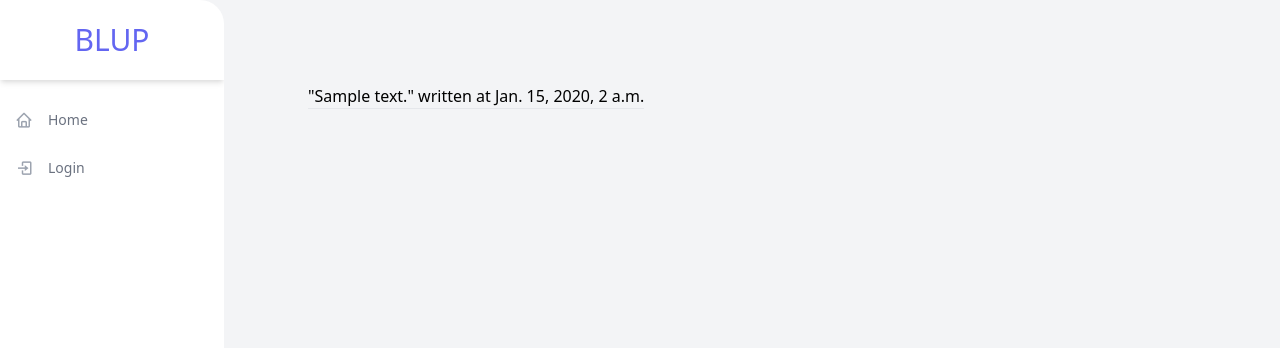
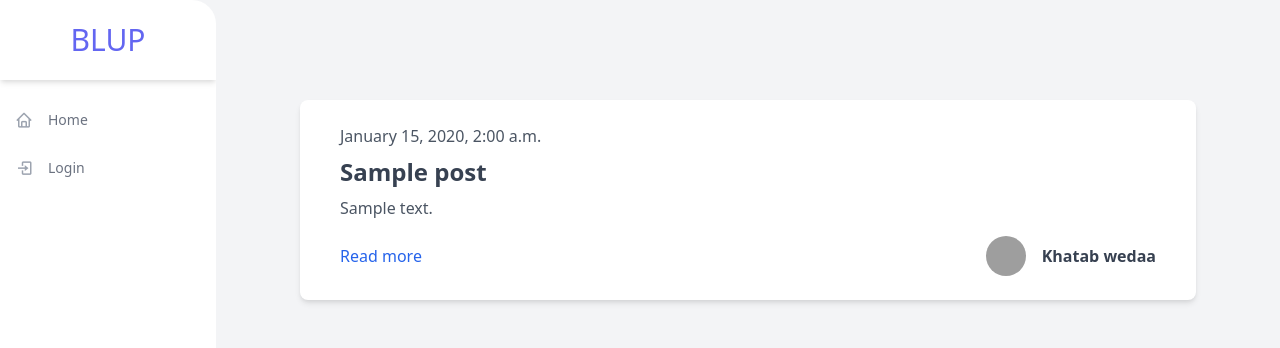
Before and after one commit to ArtemNovok/Blup-app-D, a Django app: page / in a window 1280 px wide. Shown: the top 348 px of the page. Run offline with Django 5.2, Linux system fonts and the light colour scheme; tables that the repository leaves empty hold one stand-in row (values such as "Sample post"); grey boxes are pictures that could not be loaded.

Commit message:
Changes in posts

```diff
--- a/feed/models.py
+++ b/feed/models.py
@@ -2,7 +2,8 @@
 
 # Create your models here.
 class Post (models.Model):
-    text = models.CharField(max_length=240)
+    title = models.CharField(max_length = 35, blank = False, null=False)
+    text = models.CharField(max_length=240, blank = False, null=False)
     date = models.DateTimeField(auto_now=True)
 
 
--- a/feed/templates/feed/homepage.html
+++ b/feed/templates/feed/homepage.html
@@ -1,10 +1,35 @@
-{%extends "base.html"%}
-{% block title%}Home page{%endblock%}
+{%extends "base.html"%} {% block title%}Home page{%endblock%} {%block body%}
+{%for post in posts%}
+<!-- component  from https://tailwindcomponents.com/component/post-artical-->
+<div class="max-w-4xl px-10 my-4 py-6 bg-white rounded-lg shadow-md" Style="width:75rem;">
+  <div class="flex justify-between items-center">
+    <span class="font-light text-gray-600">{{post.date|date:"F j, Y, g:i a"}}</span>
+  </div>
+  <div class="mt-2">
+    <a class="text-2xl text-gray-700 font-bold hover:text-gray-600" href="#"
+      >{{post.title}}</a
+    >
+    <p class="mt-2 text-gray-600">
+      {{post.text}}
+    </p>
+  </div>
+  <div class="flex justify-between items-center mt-4">
+    <a class="text-blue-600 hover:underline" href="#">
+        {# TODO add a detail view  #}
+        Read more
+    </a>
+    <div>
+        {# TODO Add a uniqe user #}
+      <a class="flex items-center" href="#">
+        <img
+          class="mx-4 w-10 h-10 object-cover rounded-full hidden sm:block"
+          src="https://images.unsplash.com/photo-1502980426475-b83966705988?ixlib=rb-1.2.1&ixid=eyJhcHBfaWQiOjEyMDd9&auto=format&fit=crop&w=373&q=80"
+          alt="avatar"
+        />
+        <h1 class="text-gray-700 font-bold">Khatab wedaa</h1>
+      </a>
+    </div>
+  </div>
+</div>
 
-{%block body%}
-    {%for post in posts%}
-        <h1>"{{post.text}}" written at  {{post.date}}</h1>
-        <hr>
-
-    {%endfor%}
-{%endblock%}
+{%endfor%} {%endblock%}
```
Also changed, not shown: feed/migrations/0004_post_title.py (added).
